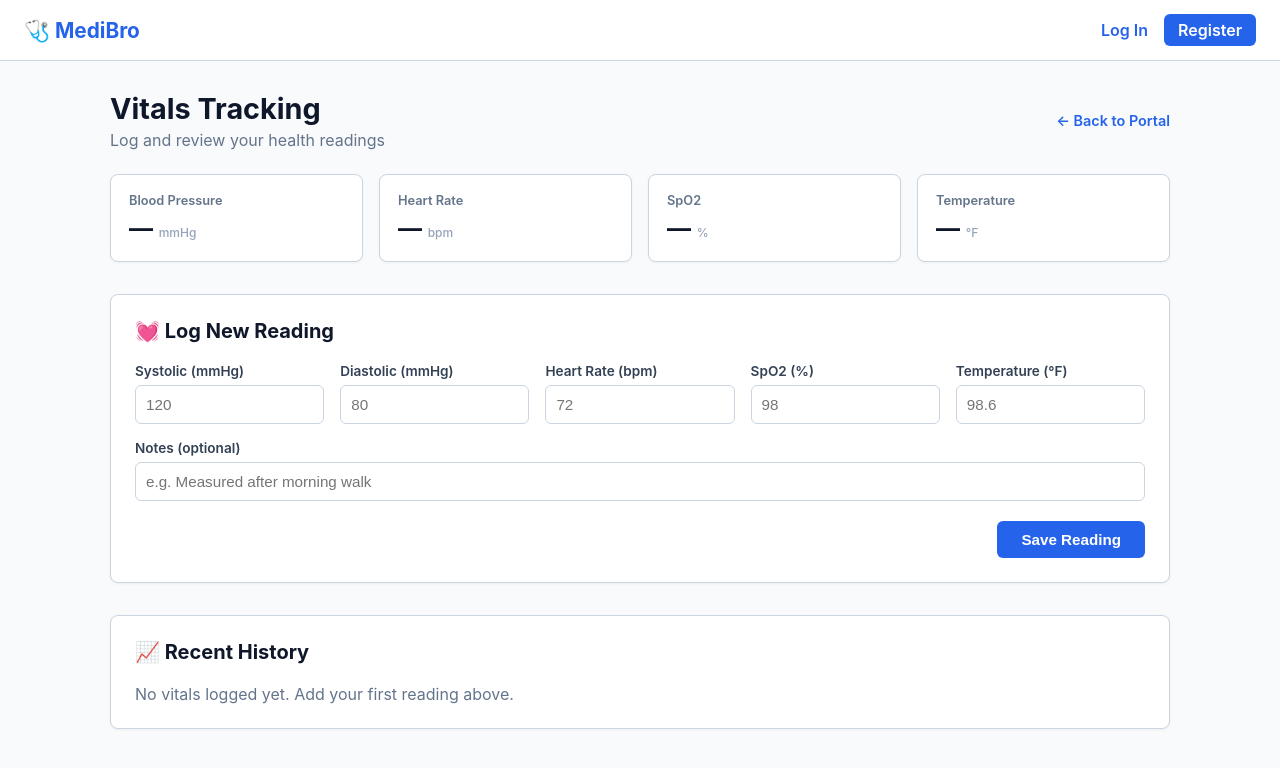
After one commit to dsgm45/medibro, a Python web app: template templates/vitals.html in a window 1280 px wide. The commit adds this page. Shown: the top 768 px of the page. Run offline with Jinja, Linux system fonts and the light colour scheme; the template is opened without the code that fills it, so the values that code supplies are empty.

Commit message:
Add vitals tracking feature

```diff
--- /dev/null
+++ b/templates/vitals.html
@@ -0,0 +1,196 @@
+{% extends "base.html" %}
+{% block title %}Vitals - MediBro{% endblock %}
+{% block content %}
+<div style="max-width: 1100px; margin: 30px auto; padding: 0 20px;">
+    <div style="margin-bottom: 24px; display: flex; justify-content:
+space-between; align-items: center; flex-wrap: wrap; gap: 12px;">
+        <div>
+            <h1 style="margin: 0; font-size: 1.8rem; color:
+#0f172a;">Vitals Tracking</h1>
+            <p style="margin: 4px 0 0 0; color: #64748b;">Log and review
+your health readings</p>
+        </div>
+        <a href="{{ url_for('patient_dashboard') }}" style="color:
+#2563eb; text-decoration: none; font-weight: 600; font-size:
+0.9rem;">&larr; Back to Portal</a>
+    </div>
+
+    <!-- Latest Snapshot -->
+    <div style="display: grid; grid-template-columns: repeat(auto-fit,
+minmax(150px, 1fr)); gap: 16px; margin-bottom: 32px;">
+        <div style="background-color: #ffffff; border: 1px solid #cbd5e1;
+border-radius: 8px; padding: 18px; box-shadow: 0 1px 3px
+rgba(0,0,0,0.05);">
+            <p style="margin: 0 0 6px 0; font-size: 0.8rem; color:
+#64748b; font-weight: 600;">Blood Pressure</p>
+            <p style="margin: 0; font-size: 1.5rem; font-weight: 700;
+color: #0f172a;">
+                {% if latest and latest.systolic and latest.diastolic %}{{
+latest.systolic }}/{{ latest.diastolic }}{% else %}&mdash;{% endif %}
+                <span style="font-size: 0.75rem; font-weight: 500; color:
+#94a3b8;">mmHg</span>
+            </p>
+        </div>
+        <div style="background-color: #ffffff; border: 1px solid #cbd5e1;
+border-radius: 8px; padding: 18px; box-shadow: 0 1px 3px
+rgba(0,0,0,0.05);">
+            <p style="margin: 0 0 6px 0; font-size: 0.8rem; color:
+#64748b; font-weight: 600;">Heart Rate</p>
+            <p style="margin: 0; font-size: 1.5rem; font-weight: 700;
+color: #0f172a;">
+                {% if latest and latest.heart_rate %}{{ latest.heart_rate
+}}{% else %}&mdash;{% endif %}
+                <span style="font-size: 0.75rem; font-weight: 500; color:
+#94a3b8;">bpm</span>
+            </p>
+        </div>
+        <div style="background-color: #ffffff; border: 1px solid #cbd5e1;
+border-radius: 8px; padding: 18px; box-shadow: 0 1px 3px
+rgba(0,0,0,0.05);">
+            <p style="margin: 0 0 6px 0; font-size: 0.8rem; color:
+#64748b; font-weight: 600;">SpO2</p>
+            <p style="margin: 0; font-size: 1.5rem; font-weight: 700;
+color: #0f172a;">
+                {% if latest and latest.spo2 %}{{ latest.spo2 }}{% else
+%}&mdash;{% endif %}
+                <span style="font-size: 0.75rem; font-weight: 500; color:
+#94a3b8;">%</span>
+            </p>
+        </div>
+        <div style="background-color: #ffffff; border: 1px solid #cbd5e1;
+border-radius: 8px; padding: 18px; box-shadow: 0 1px 3px
+rgba(0,0,0,0.05);">
+            <p style="margin: 0 0 6px 0; font-size: 0.8rem; color:
+#64748b; font-weight: 600;">Temperature</p>
+            <p style="margin: 0; font-size: 1.5rem; font-weight: 700;
+color: #0f172a;">
+                {% if latest and latest.temperature %}{{
+latest.temperature }}{% else %}&mdash;{% endif %}
+                <span style="font-size: 0.75rem; font-weight: 500; color:
+#94a3b8;">&deg;F</span>
+            </p>
+        </div>
+    </div>
+
+    <!-- Log New Reading -->
+    <div style="background-color: #ffffff; border: 1px solid #cbd5e1;
+border-radius: 8px; padding: 24px; margin-bottom: 32px; box-shadow: 0 1px
+3px rgba(0,0,0,0.05);">
+        <h2 style="font-size: 1.25rem; margin-top: 0; margin-bottom: 20px;
+color: #0f172a;">💓 Log New Reading</h2>
+        <form action="{{ url_for('vitals') }}" method="POST">
+            <div style="display: grid; grid-template-columns:
+repeat(auto-fit, minmax(140px, 1fr)); gap: 16px; margin-bottom: 16px;">
+                <div>
+                    <label style="display: block; font-size: 0.85rem;
+font-weight: 600; color: #334155; margin-bottom: 6px;">Systolic
+(mmHg)</label>
+                    <input type="number" name="systolic" min="0" max="300"
+placeholder="120" style="width: 100%; padding: 10px; border: 1px solid
+#cbd5e1; border-radius: 6px; font-size: 0.95rem; color: #0f172a;
+background-color: #ffffff;">
+                </div>
+                <div>
+                    <label style="display: block; font-size: 0.85rem;
+font-weight: 600; color: #334155; margin-bottom: 6px;">Diastolic
+(mmHg)</label>
+                    <input type="number" name="diastolic" min="0"
+max="200" placeholder="80" style="width: 100%; padding: 10px; border: 1px
+solid #cbd5e1; border-radius: 6px; font-size: 0.95rem; color: #0f172a;
+background-color: #ffffff;">
+                </div>
+                <div>
+                    <label style="display: block; font-size: 0.85rem;
+font-weight: 600; color: #334155; margin-bottom: 6px;">Heart Rate
+(bpm)</label>
+                    <input type="number" name="heart_rate" min="0"
+max="300" placeholder="72" style="width: 100%; padding: 10px; border: 1px
+solid #cbd5e1; border-radius: 6px; font-size: 0.95rem; color: #0f172a;
+background-color: #ffffff;">
+                </div>
+                <div>
+                    <label style="display: block; font-size: 0.85rem;
+font-weight: 600; color: #334155; margin-bottom: 6px;">SpO2 (%)</label>
+                    <input type="number" name="spo2" min="0" max="100"
+placeholder="98" style="width: 100%; padding: 10px; border: 1px solid
+#cbd5e1; border-radius: 6px; font-size: 0.95rem; color: #0f172a;
+background-color: #ffffff;">
+                </div>
+                <div>
+                    <label style="display: block; font-size: 0.85rem;
+font-weight: 600; color: #334155; margin-bottom: 6px;">Temperature
+(&deg;F)</label>
+                    <input type="number" step="0.1" name="temperature"
+min="80" max="115" placeholder="98.6" style="width: 100%; padding: 10px;
+border: 1px solid #cbd5e1; border-radius: 6px; font-size: 0.95rem; color:
+#0f172a; background-color: #ffffff;">
+                </div>
+            </div>
+            <div style="margin-bottom: 20px;">
+                <label style="display: block; font-size: 0.85rem;
+font-weight: 600; color: #334155; margin-bottom: 6px;">Notes
+(optional)</label>
+                <input type="text" name="notes" placeholder="e.g. Measured
+after morning walk" style="width: 100%; padding: 10px; border: 1px solid
+#cbd5e1; border-radius: 6px; font-size: 0.95rem; color: #0f172a;
+background-color: #ffffff;">
+            </div>
+            <div style="text-align: right;">
+                <button type="submit" style="padding: 10px 24px;
+background-color: #2563eb; color: #ffffff; border: none; border-radius:
+6px; font-weight: 600; font-size: 0.95rem; cursor: pointer;">Save
+Reading</button>
+            </div>
+        </form>
+    </div>
+
+    <!-- History -->
+    <div style="background-color: #ffffff; border: 1px solid #cbd5e1;
+border-radius: 8px; padding: 24px; box-shadow: 0 1px 3px
+rgba(0,0,0,0.05);">
+        <h2 style="font-size: 1.25rem; margin-top: 0; margin-bottom: 20px;
+color: #0f172a;">📈 Recent History</h2>
+        {% if history %}
+        <div style="overflow-x: auto;">
+            <table style="width: 100%; border-collapse: collapse;
+text-align: left;">
+                <thead>
+                    <tr style="border-bottom: 2px solid #e2e8f0; color:
+#64748b; font-size: 0.85rem;">
+                        <th style="padding: 12px 10px;">Date</th>
+                        <th style="padding: 12px 10px;">BP</th>
+                        <th style="padding: 12px 10px;">HR</th>
+                        <th style="padding: 12px 10px;">SpO2</th>
+                        <th style="padding: 12px 10px;">Temp</th>
+                        <th style="padding: 12px 10px;">Notes</th>
+                    </tr>
+                </thead>
+                <tbody>
+                    {% for v in history %}
+                    <tr style="border-bottom: 1px solid #f1f5f9;">
+                        <td style="padding: 14px 10px; color: #334155;
+white-space: nowrap;">{{ v.recorded_at.strftime('%b %d, %Y %I:%M %p')
+}}</td>
+                        <td style="padding: 14px 10px; color: #0f172a;
+font-weight: 600;">{% if v.systolic and v.diastolic %}{{ v.systolic }}/{{
+v.diastolic }}{% else %}&mdash;{% endif %}</td>
+                        <td style="padding: 14px 10px; color: #334155;">{{
+v.heart_rate or '—' }}</td>
+                        <td style="padding: 14px 10px; color: #334155;">{{
+v.spo2 or '—' }}</td>
+                        <td style="padding: 14px 10px; color: #334155;">{{
+v.temperature or '—' }}</td>
+                        <td style="padding: 14px 10px; color: #64748b;">{{
+v.notes or '' }}</td>
+                    </tr>
+                    {% endfor %}
+                </tbody>
+            </table>
+        </div>
+        {% else %}
+        <p style="color: #64748b; margin: 0;">No vitals logged yet. Add
+your first reading above.</p>
+        {% endif %}
+    </div>
+</div>
+{% endblock %}
```
Also changed, not shown: app.py (+102 -21 lines), templates/patient_dashboard.html (+80 -28 lines).
